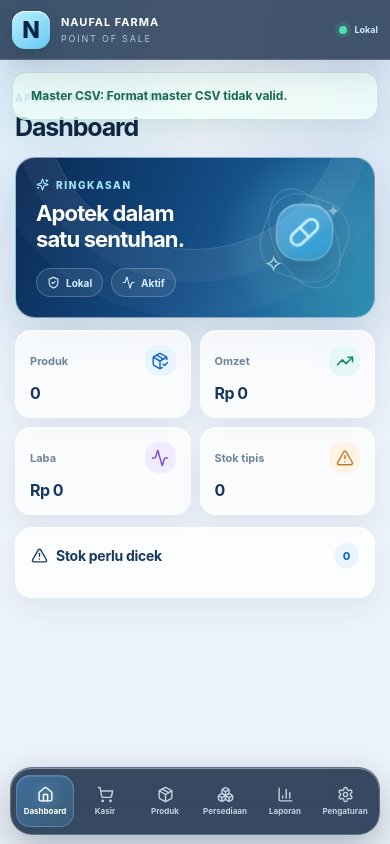
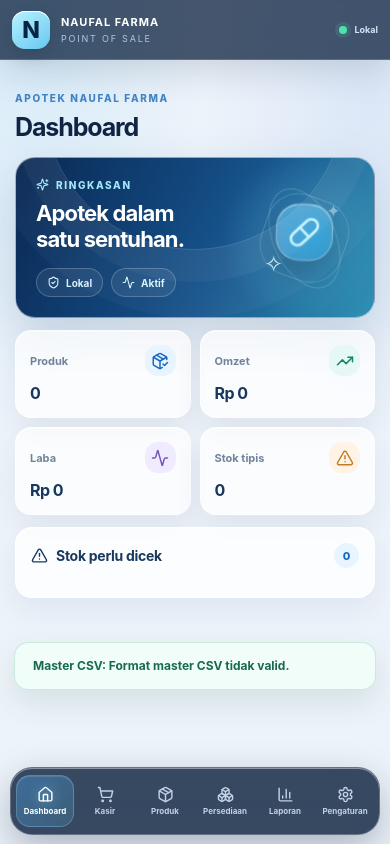
Before and after one commit to WRyouAldi/pos-apotek-naufal-farma, a React (Vite) app: page / in a window 390 px wide. Built offline with nearby package versions, Linux system fonts and the light colour scheme.

Commit message:
Keep mobile toast clear of page headings and content

```diff
--- a/src/style.css
+++ b/src/style.css
@@ -288,3 +288,7 @@ td{padding:13px 14px;border-top:1px solid #eaf0f6;color:#425b78}tbody tr:hover{b
 .stock-dialog h3{margin:0;color:#19395f;font-size:17px}
 .stock-dialog p{margin:0;color:#617a96;font-size:12px}
 .stock-dialog .ui-input{width:100%;min-height:48px;padding:10px 13px;border:1px solid #d9e5f1;border-radius:12px;background:#fff;font-size:16px}
+
+@media(max-width:700px){
+ .toast{top:auto;left:14px;right:14px;bottom:calc(154px + env(safe-area-inset-bottom));width:auto;max-width:none}
+}
```
